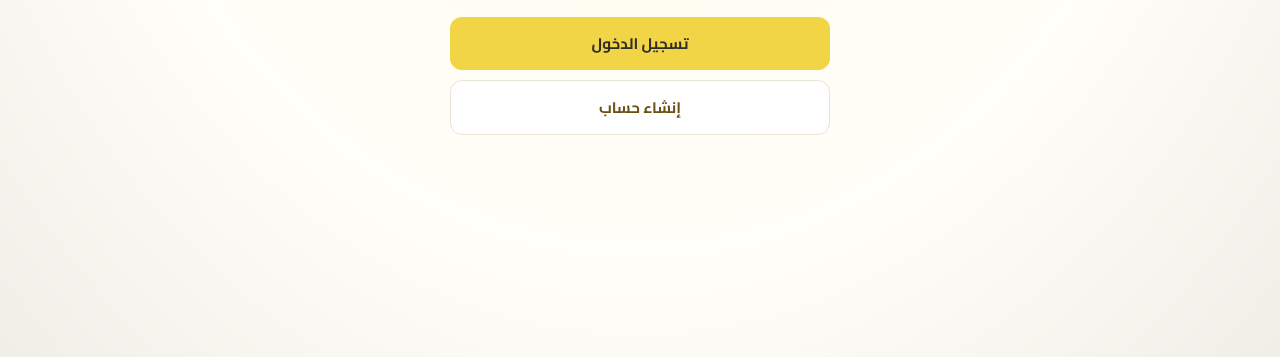
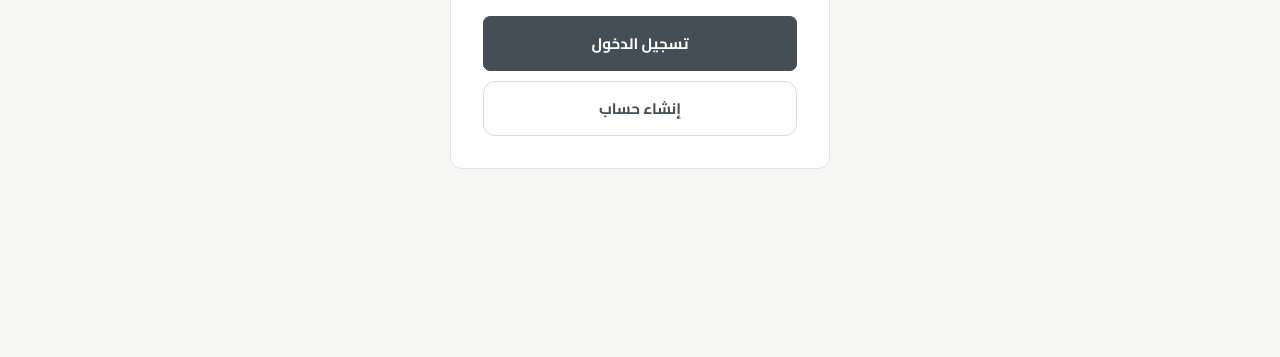
Before and after one commit to mahmoudcomando98-afk/newnusc, a website: page index.html in a window 1280 px wide. Shown: the part 443-800 px from the top of the page. Drawn offline with Linux system fonts and the light colour scheme.

Commit message:
Apply neutral theme across site pages

```diff
--- a/index.html
+++ b/index.html
@@ -149,6 +149,7 @@
       }
     }
   </style>
+  <link rel="stylesheet" href="/assets/css/neutral-theme.css?v=neutral-v2" />
 </head>
 
 <body>
```
